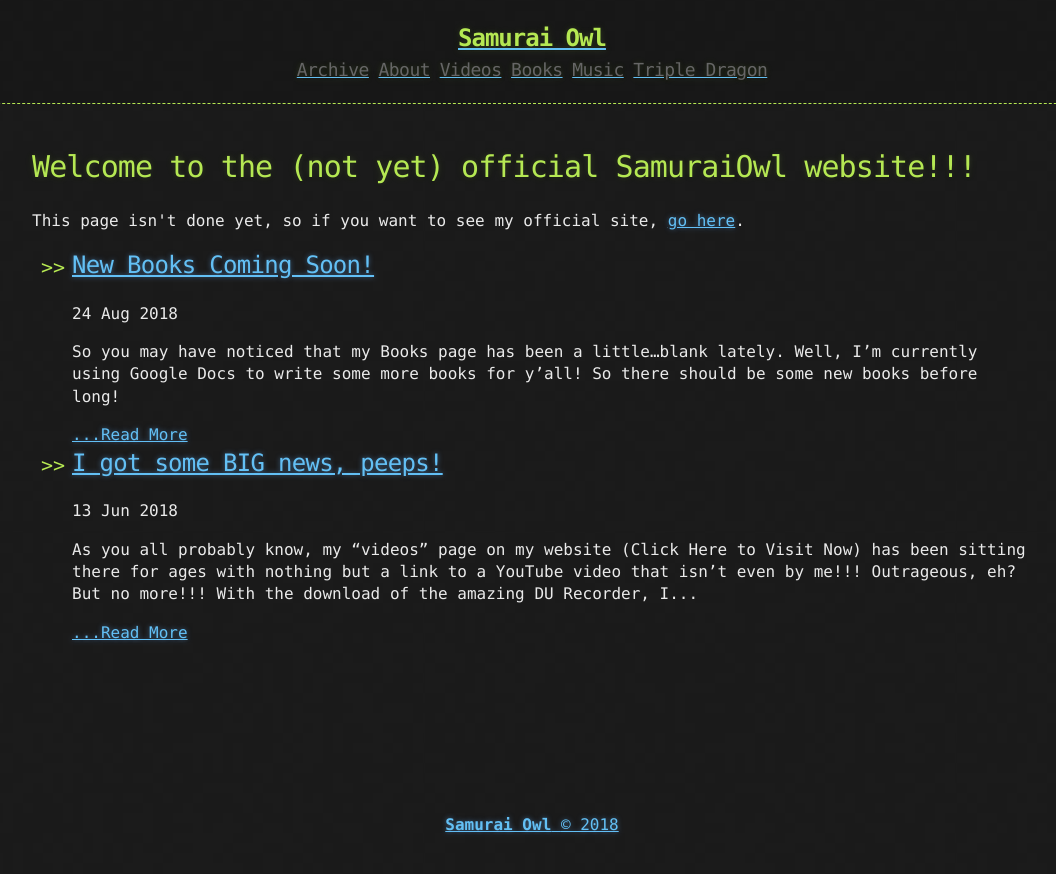
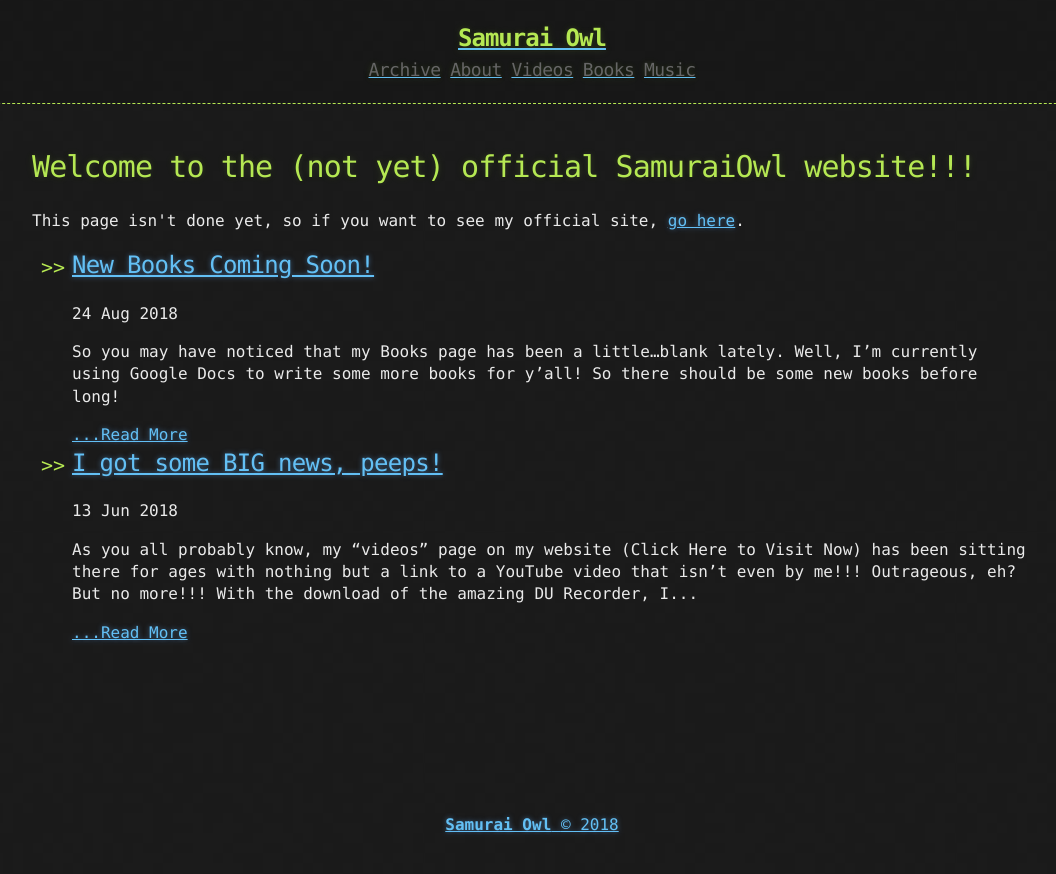
Before and after one commit to SamuraiOwl/samuraiowl.github.io, a Jekyll site: the page built from index.html, in a window 1280 px wide. Shown: the top 874 px of the page, without its empty margins (108-1164 px from the left). Built offline with Jekyll 4.4.1, drawn with Linux system fonts in a browser that asks for light colours; the list of posts is cut into pages by our own code.

Commit message:
sixthPush

```diff
--- a/_includes/links.html
+++ b/_includes/links.html
@@ -3,4 +3,3 @@
 <a href="{{ "/videos" | prepend: site.baseurl | replace: '//', '/' }}"><h2 class="header-link">Videos</h2></a>
 <a href="{{ "/books" | prepend: site.baseurl | replace: '//', '/' }}"><h2 class="header-link">Books</h2></a>
 <a href="{{ "/music" | prepend: site.baseurl | replace: '//', '/' }}"><h2 class="header-link">Music</h2></a>
-<a href="{{ "https://samuraiowl.github.io/triple_dragon.github.io" | prepend: site.baseurl | replace: '//', '/' }}"><h2 class="header-link">Triple Dragon</h2></a>
```
